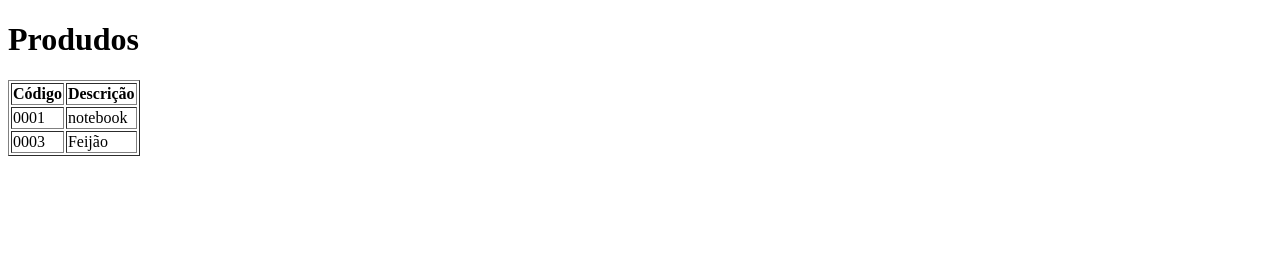
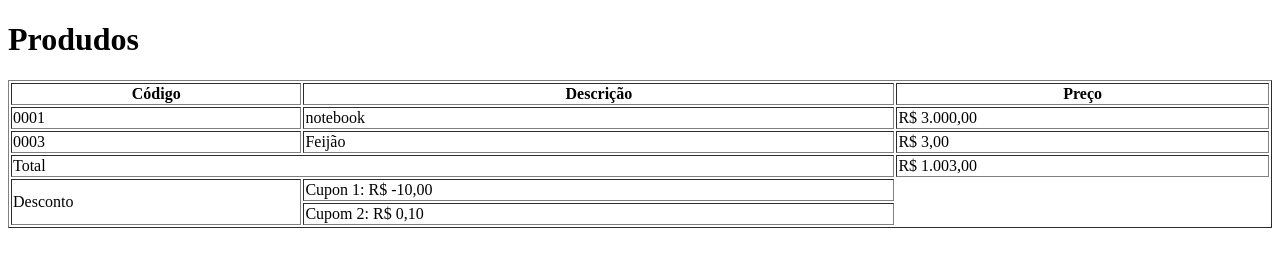
Before and after one commit to jandersoncoelho/cursos_udemy, a plain HTML site: page desenvovimento_web/primeiro_projeto/tabela.html in a window 1280 px wide. Drawn offline with Linux system fonts and the light colour scheme.

Commit message:
Seção 3, Aula 22: Tabela

```diff
--- a/desenvovimento_web/primeiro_projeto/tabela.html
+++ b/desenvovimento_web/primeiro_projeto/tabela.html
@@ -10,22 +10,38 @@
 	<body>
 		<h1>Produdos</h1>
 
-		<table border="1">
+		<table border="1" width="100%">
 			<tr>
 				<th>Código</th>
 				<th>Descrição</th>
+				<th>Preço</th>
 			</tr>
 
 			<tr>
 				<td>0001</td>
 				<td>notebook</td>
+				<td>R$ 3.000,00</td>
 			</tr>
 
 			<tr>
 				<td>0003</td>
 				<td>Feijão</td>
+				<td>R$ 3,00</td>
 			</tr>
 
+			<tr>
+				<td colspan="2">Total</td>
+				<td>R$ 1.003,00</td>
+			</tr>
+
+			<tr>
+				<td rowspan="2">Desconto</td>
+				<td>Cupon 1: R$ -10,00</td>
+			</tr>
+
+			<tr>
+				<td>Cupom 2: R$ 0,10</td>
+			</tr>
 
 		</table>
 
```
